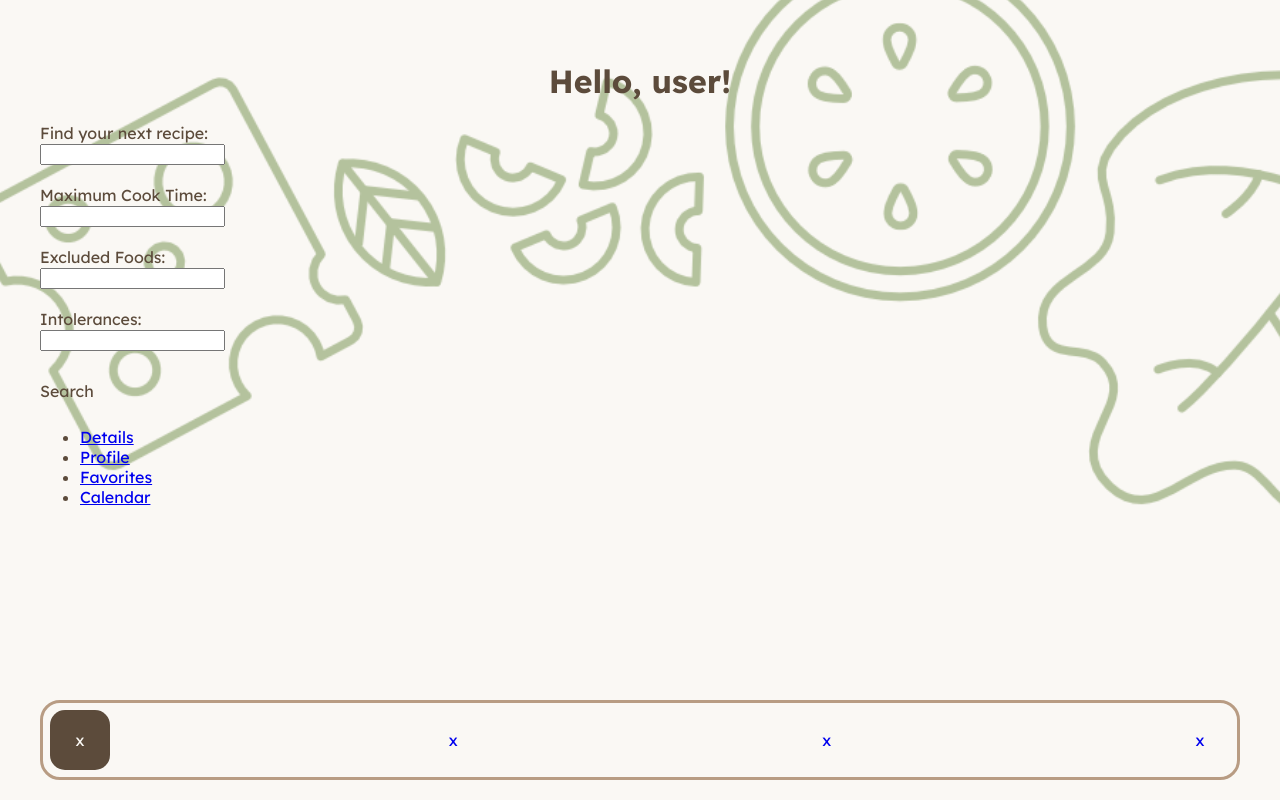
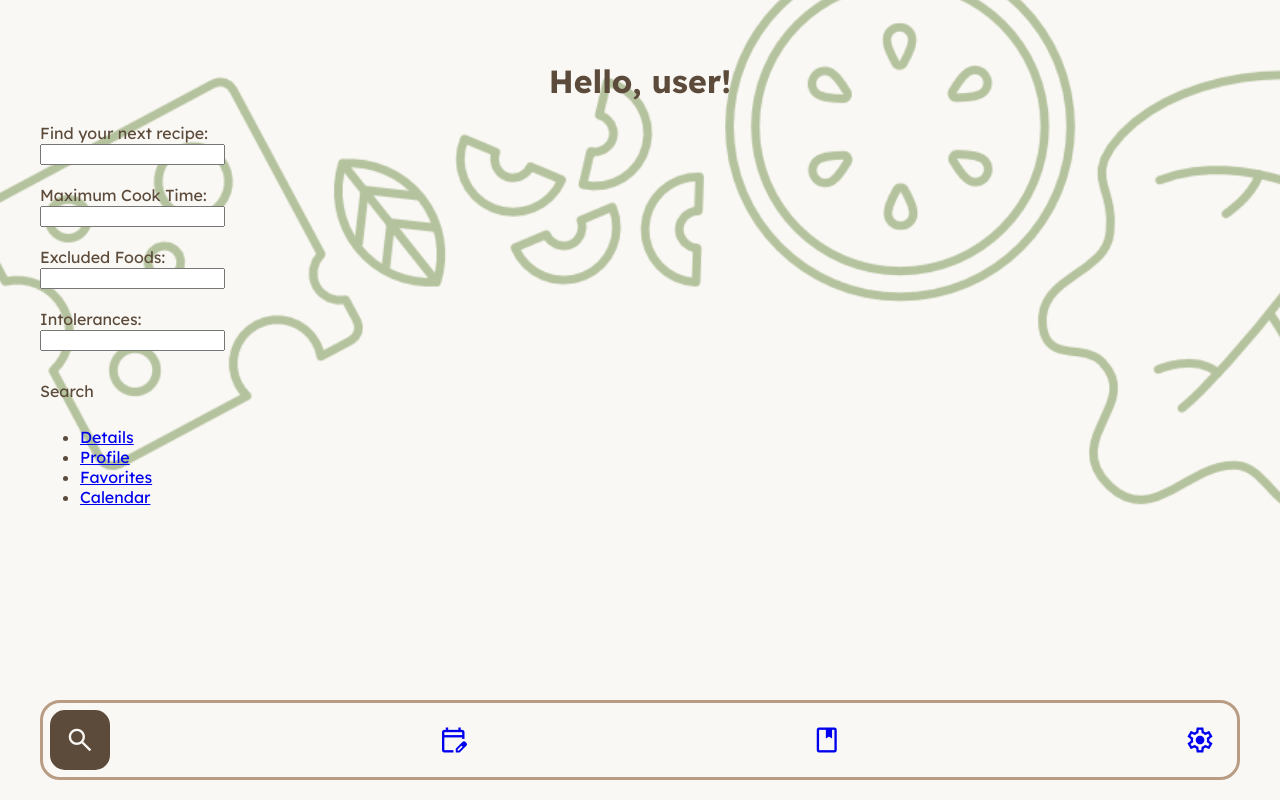
Before and after one commit to turbonobsin/MealPlanningApp, a Vue app: page / in a window 1280 px wide. Built offline with nearby package versions, Linux system fonts and the light colour scheme.

Commit message:
added icons to footer

```diff
--- a/src/components/Footer.vue
+++ b/src/components/Footer.vue
@@ -4,10 +4,10 @@ import Menu_Item from './Menu_Item.vue';
 
 <template>
     <nav id="menu_bar" class="spread">
-        <Menu_Item label="x" to="/"></Menu_Item>
-        <Menu_Item label="x" to="/calendar"></Menu_Item>
-        <Menu_Item label="x" to="/favorites"></Menu_Item>
-        <Menu_Item label="x" to="/settings"></Menu_Item>
+        <Menu_Item label="search" to="/"></Menu_Item>
+        <Menu_Item label="edit_calendar" to="/calendar"></Menu_Item> <!-- calendar_month is another possible icon -->
+        <Menu_Item label="book" to="/favorites"></Menu_Item>
+        <Menu_Item label="settings" to="/settings"></Menu_Item>
     </nav>
 </template>
 
--- a/src/components/Menu_Item.vue
+++ b/src/components/Menu_Item.vue
@@ -10,7 +10,7 @@ const props = defineProps({
 </script>
 
 <template>
-    <router-link ref="item" class="menu_item vertical center" :to="props.destination">{{ props.label }}</router-link>
+    <router-link ref="item" class="menu_item vertical center material-symbols-outlined" :to="props.destination">{{ props.label }}</router-link>
 </template>
 
 <style scoped>
@@ -22,6 +22,8 @@ const props = defineProps({
     border-radius: 15px;
     margin: 0px;
     transition: all .2s;
+
+    font-size:30px;
 }
 
 * {
```
Also changed, not shown: changelogs/caleb.md (+1 -0 lines).
